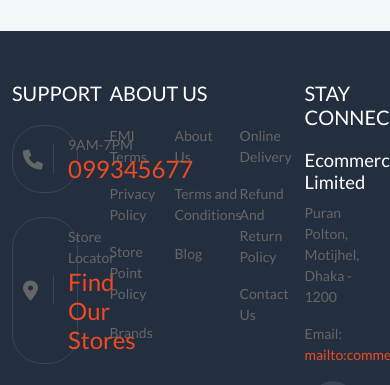
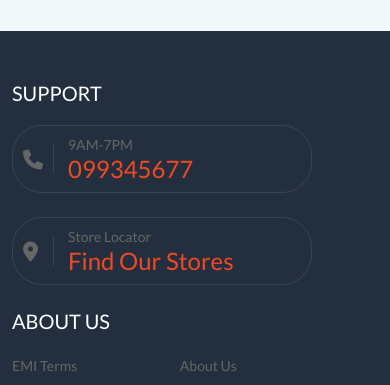
Before and after one commit to mehediemon007/Ecommerce, a plain HTML site: page index.html in a window 390 px wide. Shown: the part 3374-3759 px from the top of the page. Drawn offline with Linux system fonts and the light colour scheme.

Commit message:
responsive

```diff
--- a/css/responsive.css
+++ b/css/responsive.css
@@ -13,10 +13,28 @@
 
 }
 
+/* Max Width 1199px */
+@media only screen and (max-width:1199px){
+    .footer-list li{
+        width: 45%;
+    }
+}
+
 /* Max Width 991px */
 
 @media only screen and (max-width:991px){
 
+    .single-support{
+        max-width: 300px;
+    }
+
+}
+
+/* Max Width 480px */
+@media only screen and (max-width:480px){
+    .footer-botton{
+        flex-wrap: wrap;
+    }
 }
 
 /* Max Width 380px */
--- a/css/style.css
+++ b/css/style.css
@@ -890,8 +890,13 @@ label{
     color: #EF4A23;
 }
 
+.footer-list li{
+    display: inline-block;
+    width: 32%;
+}
+
 .footer-list li a{
-    display: inline-block;
+    display: block;
     margin-bottom: 16px;
     transition: var(--transition);
 }
--- a/index.html
+++ b/index.html
@@ -1013,7 +1013,7 @@
         <div class="container">
             <div class="footer-top">
                 <div class="row">
-                    <div class="col-3">
+                    <div class="col-xl-3 col-lg-4">
                         <div class="footer-widget pe-2">
                             <h5>Support</h5>
                             <div>
@@ -1034,37 +1034,25 @@
                             </div>
                         </div>
                     </div>
-                    <div class="col-6">
+                    <div class="col-xl-6 col-lg-5">
                         <div class="footer-widget">
                             <h5>About Us</h5>
-                            <div class="row">
-                                <div class="col-4">
                             <ul class="footer-list">
                                 <li><a href="#">EMI Terms</a></li>
+                                <li><a href="#">About Us</a></li>
+                                <li><a href="#">Online Delivery</a></li>
                                 <li><a href="#">Privacy Policy</a></li>
+                                <li><a href="#">Terms and Conditions</a></li>
+                                <li><a href="#">Refund And Return Policy</a></li>
                                 <li><a href="#">Store Point Policy</a></li>
+                                <li><a href="#">Blog</a></li>
+                                <li><a href="#">Contact Us</a></li>
                                 <li><a href="#">Brands</a></li>
                             </ul>
                         </div>
-                                <div class="col-4">
-                                    <ul class="footer-list">
-                                        <li><a href="#">About Us</a></li>
-                                        <li><a href="#">Terms and Conditions</a></li>
-                                        <li><a href="#">Blog</a></li>
-                                    </ul>
                     </div>
-                                <div class="col-4">
-                                    <ul class="footer-list">
-                                        <li><a href="#">Online Delivery</a></li>
-                                        <li><a href="#">Refund And Return Policy</a></li>
-                                        <li><a href="#">Contact Us</a></li>
-                                    </ul>
-                                </div>
-                            </div>
-                        </div>
-                    </div>
-                    <div class="col-3">
-                        <div class="footer-widget">
+                    <div class="col-xl-3 col-lg-3">
+                        <div class="footer-widget mt-4 mt-lg-0">
                             <h5>Stay Connected</h5>
                             <h6 class="text-white mb-2">Ecommerce Limited</h6>
                             <p>Puran Polton, Motijhel, Dhaka - 1200</p>
```
Lines whose indentation alone changed are shown as unchanged.
